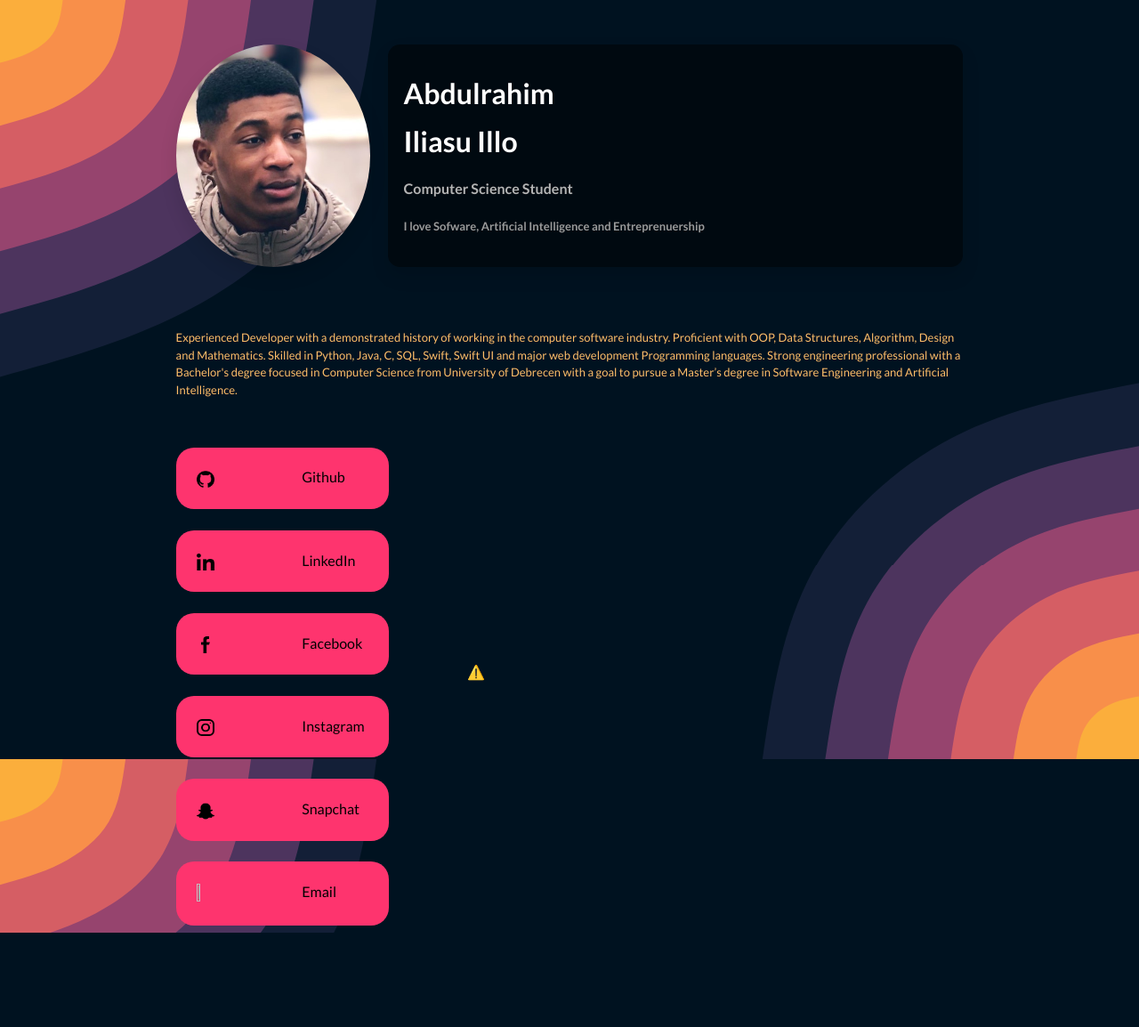
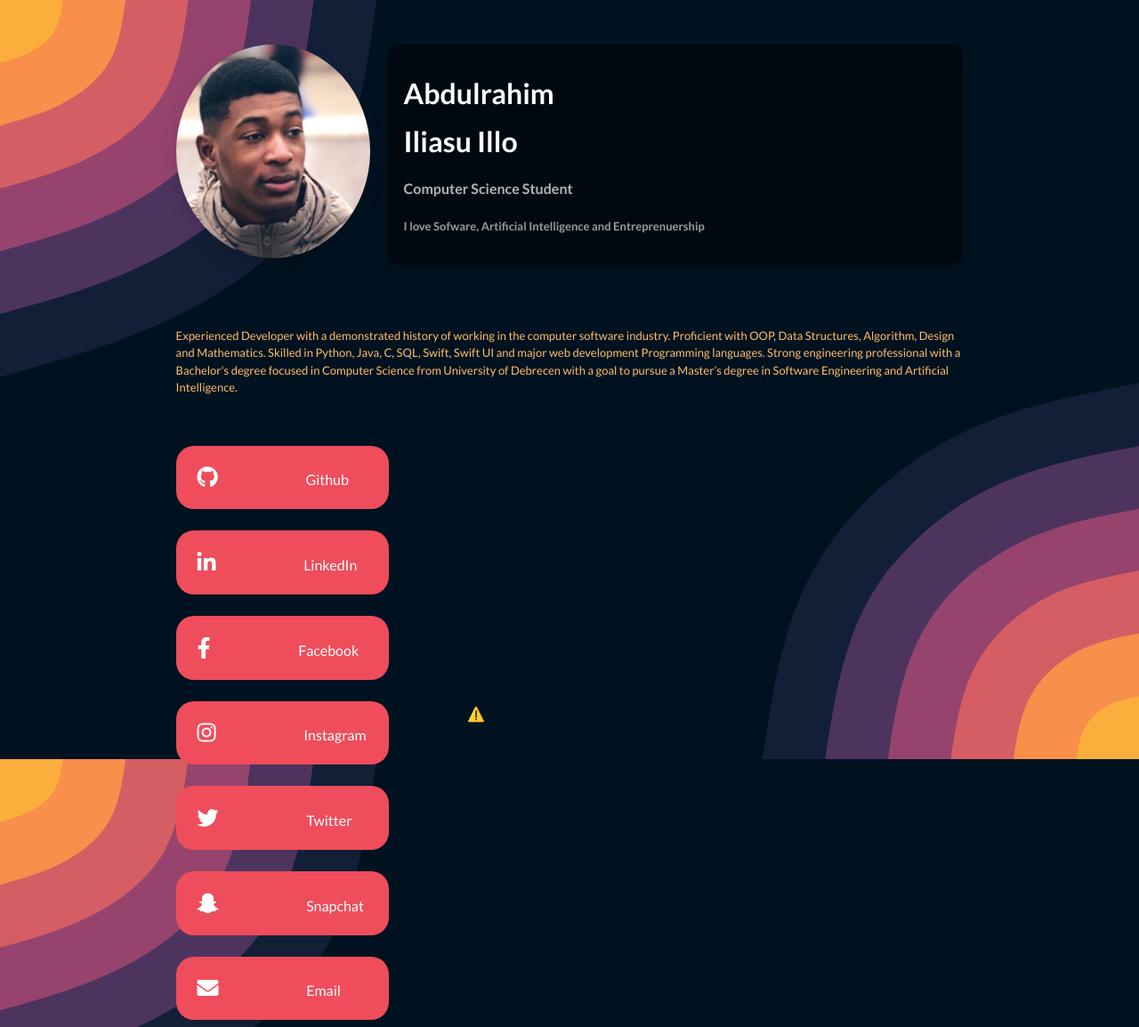
Before and after one commit to abdulrahimiliasu/personal, a plain HTML site: page index.html in a window 1280 px wide. Shown: the whole page at 89% size. Before the commit the page ends 1048 px from the top, so only its background shows below. Drawn offline with nearby package versions, Linux system fonts and the light colour scheme; no server answers.

Commit message:
added fontawesome icons and improvements

```diff
--- a/index.html
+++ b/index.html
@@ -11,6 +11,7 @@
     <link href="https://fonts.googleapis.com/css2?family=Poppins:wght@100;200;300;400;500&display=swap" rel="stylesheet">
     <link href="https://fonts.googleapis.com/css2?family=Lato:wght@300;400;700;900&display=swap" rel="stylesheet">
     <script src="https://unpkg.com/@lottiefiles/lottie-player@latest/dist/lottie-player.js"></script>
+    <link rel="stylesheet" href="https://use.fontawesome.com/releases/v5.15.3/css/all.css" integrity="sha384-SZXxX4whJ79/gErwcOYf+zWLeJdY/qpuqC4cAa9rOGUstPomtqpuNWT9wdPEn2fk" crossorigin="anonymous">
 </head>
 <body>
     <div class="main">
@@ -32,12 +33,13 @@
         </p>
         <div class="middle">
             <div class="middle-left">
-                <a href="https://www.github.com/abdulrahimiliasu" class="linkbutton"><img src="images/github.png" class="icon"> Github </a>
-                <a href="https://www.linkedin.com/in/abdulrahimiliasu" class="linkbutton"><img src="images/linkedin (1).png" class="icon"> LinkedIn </a>
-                <a href="https://www.facebook.com/abdulrahimiliasu" class="linkbutton"><img src="images/facebook.png" class="icon"> Facebook </a>
-                <a href="https://www.instagram.com/abdulrahimiliasu" class="linkbutton"><img src="images/instagram.png" class="icon"> Instagram </a>
-                <a href="https://www.snapchat.com/add/illo_abdool" class="linkbutton"><img src="images/snapchat.png" class="icon"> Snapchat </a>
-                <a href="mailto:abduliliasu69@gmail.com" class="linkbutton"><img src="images/message.png" class="icon"> Email</a>
+                <a href="https://www.github.com/abdulrahimiliasu" class="linkbutton"><i class="fab fa-github"></i> Github </a>
+                <a href="https://www.linkedin.com/in/abdulrahimiliasu" class="linkbutton"><i class="fab fa-linkedin-in"></i> LinkedIn </a>
+                <a href="https://www.facebook.com/abdulrahimiliasu" class="linkbutton"><i class="fab fa-facebook-f"></i> Facebook </a>
+                <a href="https://www.instagram.com/abdulrahimiliasu" class="linkbutton"><i class="fab fa-instagram"></i> Instagram </a>
+                <a href="https://www.twitter.com/illo_abdulrahim" class="linkbutton"><i class="fab fa-twitter"></i> Twitter</a>
+                <a href="https://www.snapchat.com/add/illo_abdool" class="linkbutton"><i class="fab fa-snapchat-ghost"></i> Snapchat </a>
+                <a href="mailto:abduliliasu69@gmail.com" class="linkbutton"><i class="fas fa-envelope"></i> Email</a>
             </div>
             <div class="middle-right">
                 <lottie-player src="https://assets10.lottiefiles.com/packages/lf20_joottpjc.json" background="transparent"  speed="1"  style="width: 90%; height: 90%;" loop  autoplay></lottie-player>
--- a/style.css
+++ b/style.css
@@ -32,7 +32,7 @@ body{
 }
 
 #profilephoto{
-    height: 250px;
+    height: 15em;
     width: 25%;
     margin-right: 20px;
     background-color: #bbb;
@@ -78,11 +78,11 @@ p{
 }
 
 .linkbutton{
-    color: black;
+    color: white;
     text-decoration: none;
     padding: 10%;
     margin-top: 10%;
-    background-color: #fe346e;
+    background-color: rgb(239, 77, 91);
     border-radius: 15pt;
     display: block;
     transition-property: width, height, opacity, box-shadow;
@@ -118,9 +118,13 @@ p{
     width: 70%;
 }
 
-.icon{
-    width: 10%;
-    height: 10%;
-    vertical-align:middle;
+.fab, .fas{
+    font-size: x-large;
     padding-right: 50%;
+    color: white;
+    transition: color ease-in 0.5s;
 }
+
+.fab:hover, .fas:hover{
+    color: black;
+}
```
